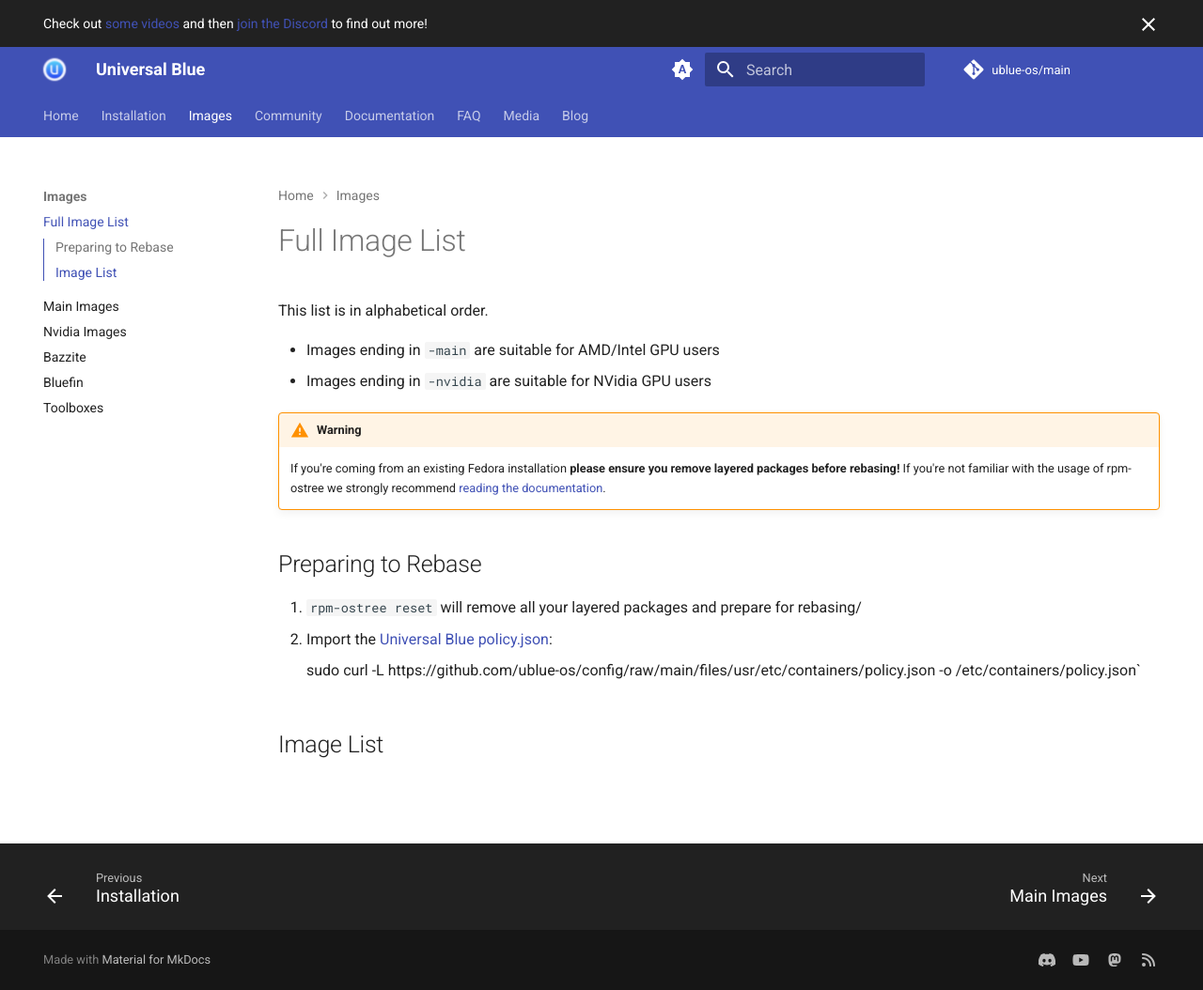
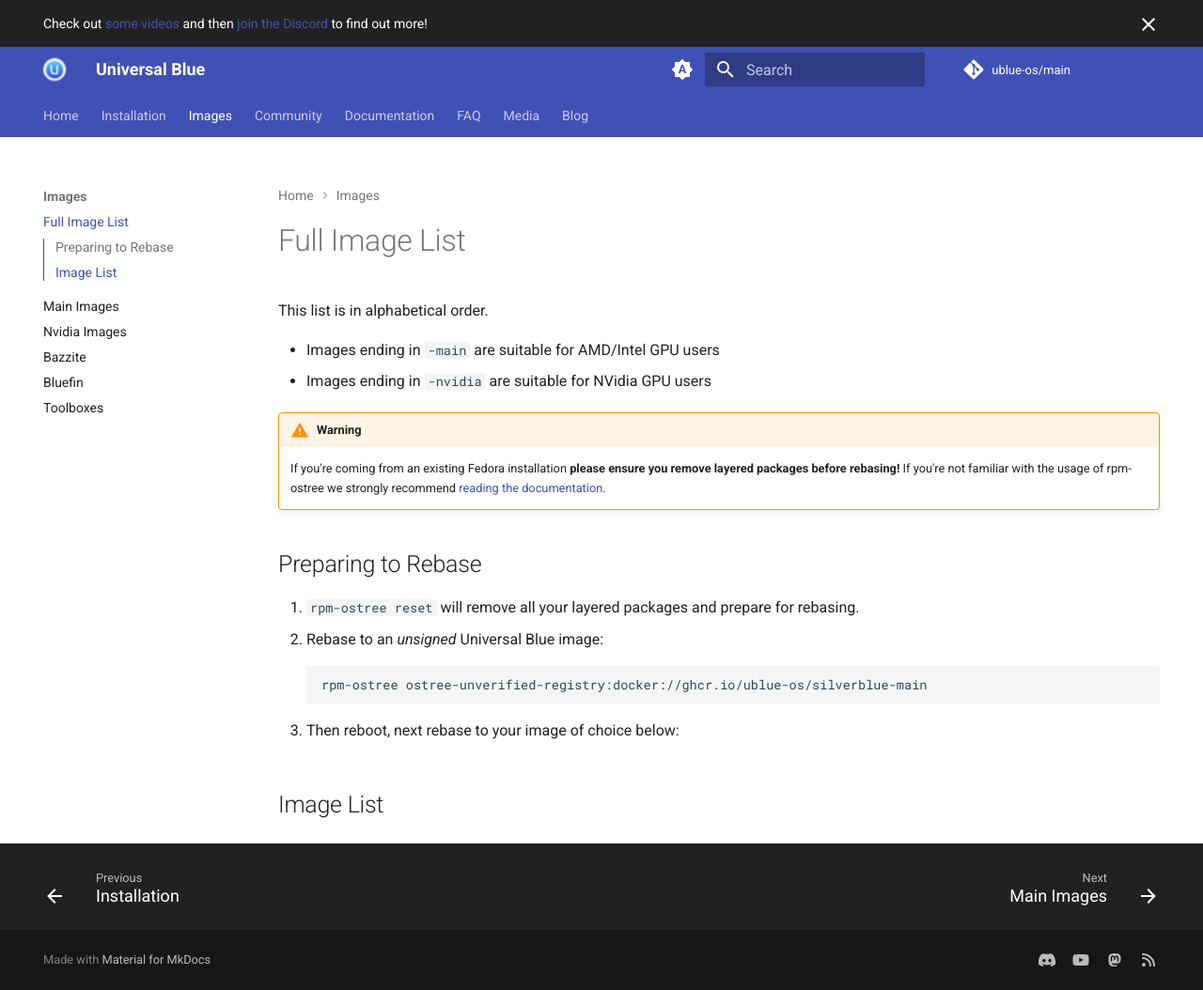
Before and after one commit to ublue-os/website, an MkDocs documentation site: the page built from docs/images.md, in a window 1280 px wide and 1054 px high. Shown: the whole window at 94% size. Built offline with MkDocs 1.6.1 and Material for MkDocs 9.7.7, drawn with Linux system fonts in a browser that asks for light colours; comment, search, counter and statistics services are not loaded.

Commit message:
fix: recommend switching to an unsigned image first

```diff
--- a/docs/images.md
+++ b/docs/images.md
@@ -9,11 +9,12 @@ This list is in alphabetical order.
 
 ## Preparing to Rebase
 
-1. `rpm-ostree reset` will remove all your layered packages and prepare for rebasing/
-2. Import the [Universal Blue policy.json](https://raw.githubusercontent.com/ublue-os/config/main/files/usr/etc/containers/policy.json):
+1. `rpm-ostree reset` will remove all your layered packages and prepare for rebasing.
+2. Rebase to an *unsigned* Universal Blue image:
 
-       sudo curl -L https://github.com/ublue-os/config/raw/main/files/usr/etc/containers/policy.json -o /etc/containers/policy.json`
+        rpm-ostree ostree-unverified-registry:docker://ghcr.io/ublue-os/silverblue-main
 
+4. Then reboot, next rebase to your image of choice below:
 
 ## Image List
 
```
